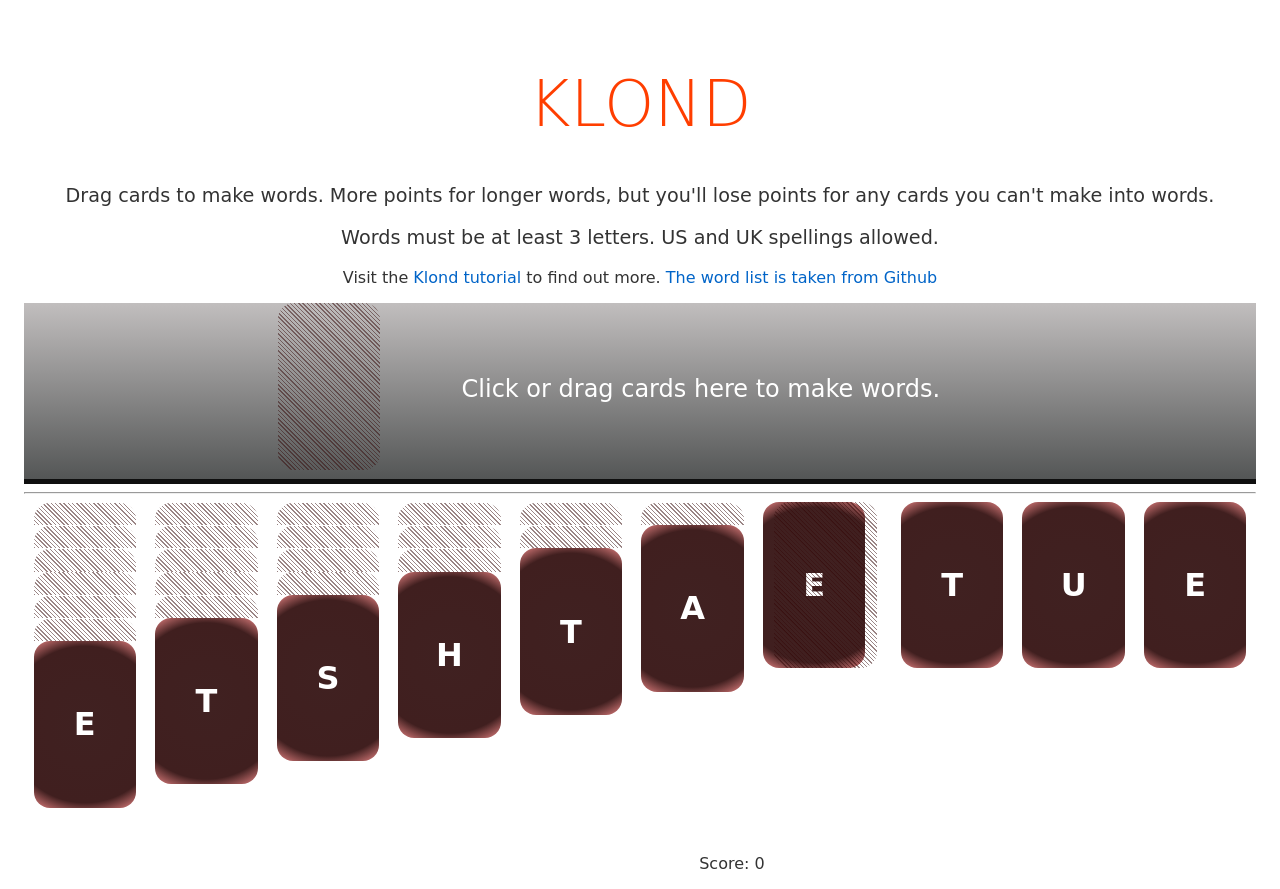
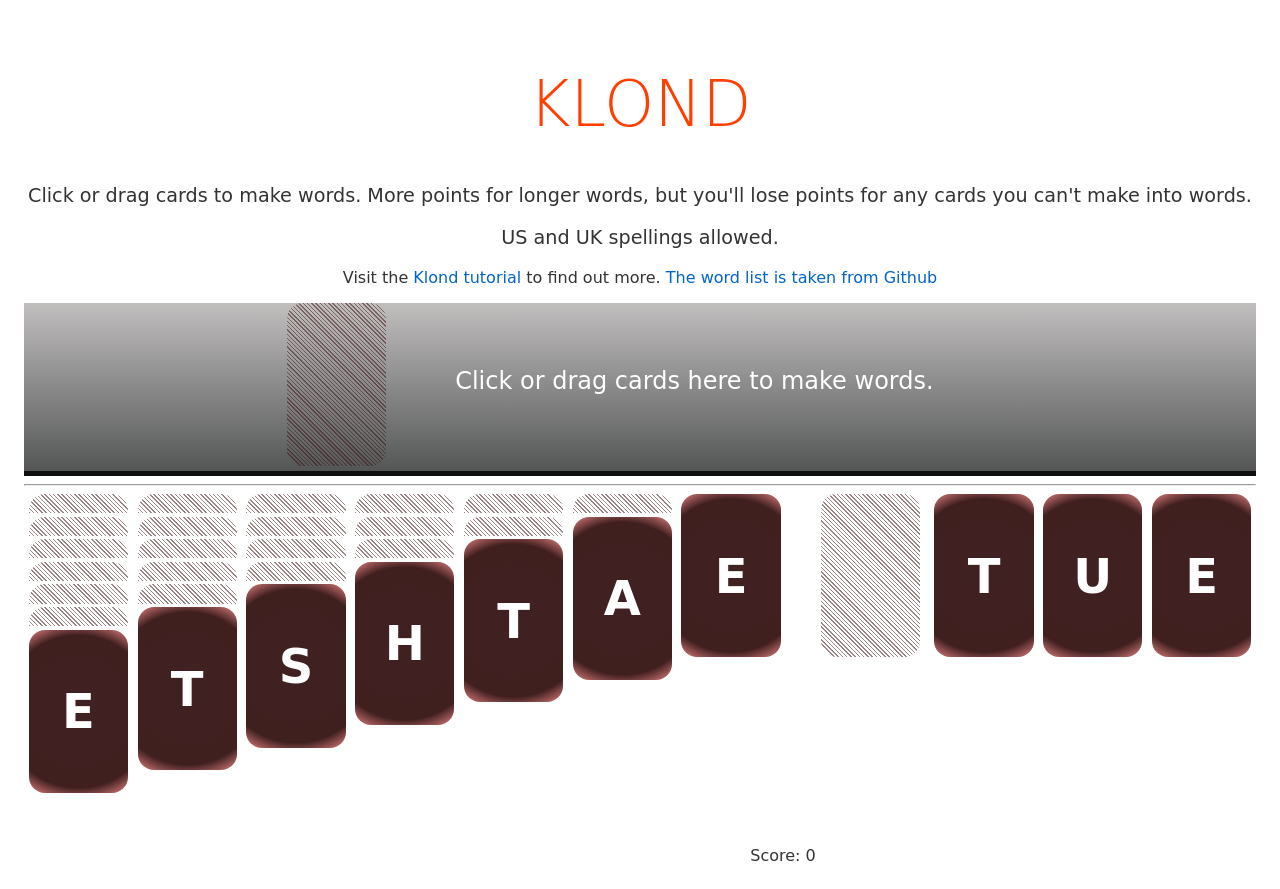
Before and after one commit to craignicol/klond, a Svelte app: page / in a window 1280 px wide. Built offline with nearby package versions, Linux system fonts and the light colour scheme.

Commit message:
Click to cycle discard pile

```diff
--- a/src/App.svelte
+++ b/src/App.svelte
@@ -45,7 +45,7 @@ import {isWord, wordScore} from "./dictionary";
 
 	function dealDiscard() {
 		discardIndex += 3;
-		if (discardIndex >= deck.length) {
+		if (discardIndex >= layout.discard.length) {
 			discardIndex = 0;
 		}
 	}
@@ -57,8 +57,8 @@ import {isWord, wordScore} from "./dictionary";
 
 <main>
 	<h1>Klond</h1>
-	<p class="instructions">Drag cards to make words. More points for longer words, but you'll lose points for any cards you can't make into words.</p>
-	<p class="instructions">Words must be at least 3 letters. US and UK spellings allowed.</p>
+	<p class="instructions">Click or drag cards to make words. More points for longer words, but you'll lose points for any cards you can't make into words.</p>
+	<p class="instructions">US and UK spellings allowed.</p>
 	<p>Visit the <a href="https://craignicol.github.io/klond/#howtoplay">Klond tutorial</a> to find out more. <a href="https://github.com/dwyl/english-words">The word list is taken from Github</a></p>
 	<p class="hidden">{#each selected as l}{Letter[l.letter]}{:else}~~No selected letters~~{/each}</p>
 
@@ -82,8 +82,11 @@ import {isWord, wordScore} from "./dictionary";
 			{:else}
 			<Card on:click={dealDiscard}/>
 			{/if}
-		{#each layout.discard.slice(discardIndex,3) as c}
+		{#each layout.discard.slice(discardIndex, discardIndex + 3) as c}
 			<Card face={c.letter} bind:selected={deck[c.deckPosition].selected} on:click={_ => selectCard(c)}/>
+		{/each}
+		{#each Array(3 - layout.discard.slice(discardIndex, discardIndex + 3).length) as _}
+			<Card />
 		{/each}
 	</div>
 
--- a/src/Card.svelte
+++ b/src/Card.svelte
@@ -8,9 +8,11 @@ import { Letter } from "./deck";
 </script>
 
 {#if face === undefined}
-<span class="card empty">&nbsp;</span>
+<span class="card empty" on:click>&nbsp;</span>
+{:else if turned && stacked}
+<span class="card back clip">&nbsp;</span>
 {:else if turned}
-<span class="card back {stacked ? 'clip' : ''}">&nbsp;</span>
+<span class="card back" on:click>&nbsp;</span>
 {:else}
 <span class="card front {selected ? 'selected' : ''}" on:click>{Letter[face]}</span>
 {/if}
@@ -18,31 +20,31 @@ import { Letter } from "./deck";
 <style>
   span.card {
     display: inline-block;
-    width: 3em;
-    height: 5em;
+    width: 6rem;
+    height: 10rem;
     background: rgb(165, 30, 30);
-    padding: 0.1em;
-    margin: 0.3em;
+    padding: 0.1rem;
+    margin: 0.3rem;
     margin-top: 0;
     opacity: 1;
     z-index: -1;
-    font-size: 2em;
+    font-size: 3em;
     font-weight: bold;
     color: white;
     text-align: center;
-    line-height: 5em;
-    border-radius: 0.5em;
+    line-height: 10rem;
+    border-radius: 1rem;
   }
   span.card.empty {
     background: white;
     color: black;
-    border: 3px dotted black;
+    border: dotted black;
   }
 
   span.card.back.clip:not(:last-child) {
-    height: 0.5em;
+    height: 1rem;
     border-bottom: 0;
-    border-radius: 0.5em 0.5em 0 0;
+    border-radius: 1rem 1rem 0 0;
     line-height: 0;
     margin:0;
   }
--- a/src/Shelf.svelte
+++ b/src/Shelf.svelte
@@ -33,12 +33,12 @@
     font-size: 1.5em;
     color: #fff;
     text-align: center;
-    margin: 3em;
+    margin: 4rem;
   }
 
   #shelf button.shelf-text {
     background: rgb(21, 59, 33);
-    margin-right: 0.5em;
+    margin-right: 2rem;
     margin-left: auto;
   }
 </style>
```
